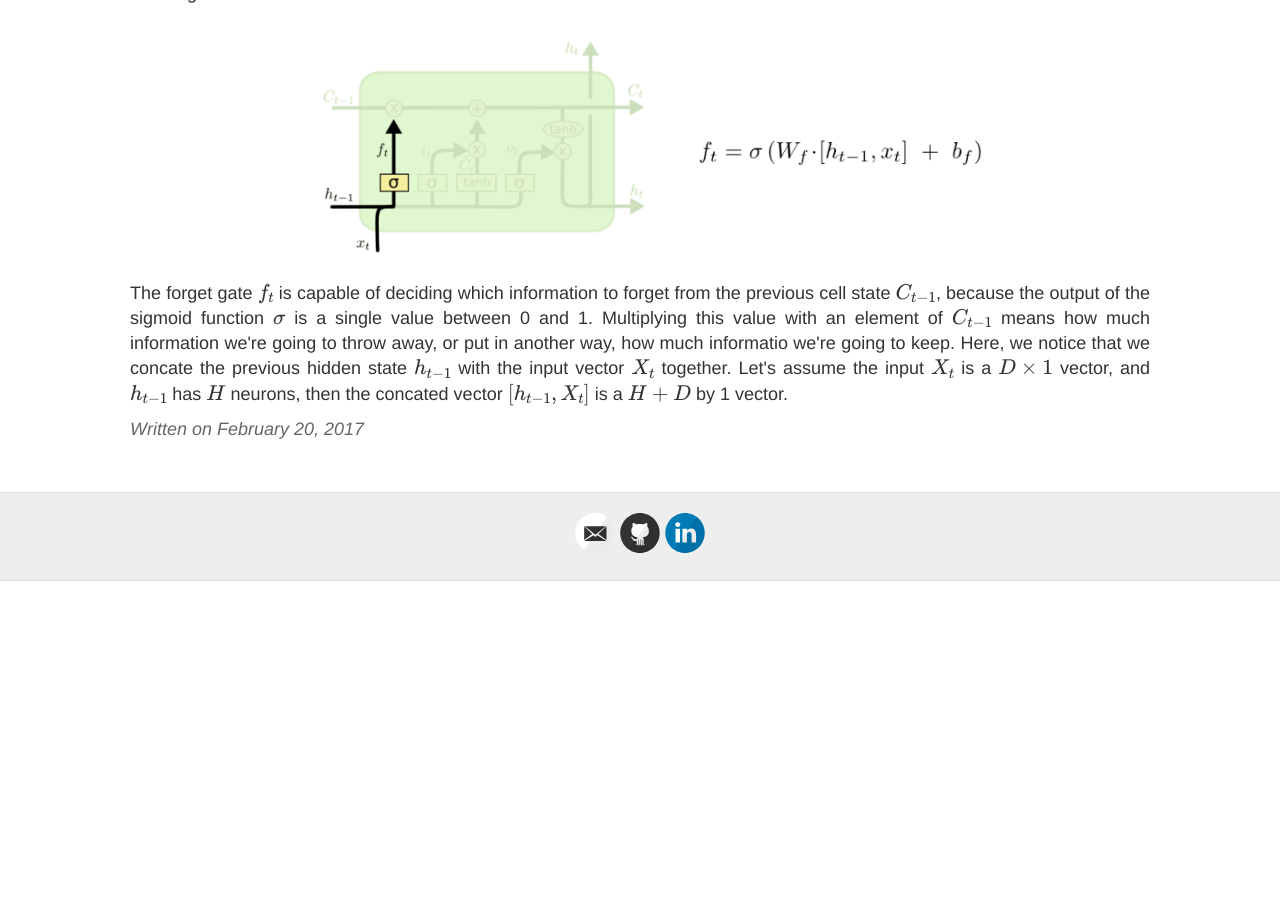
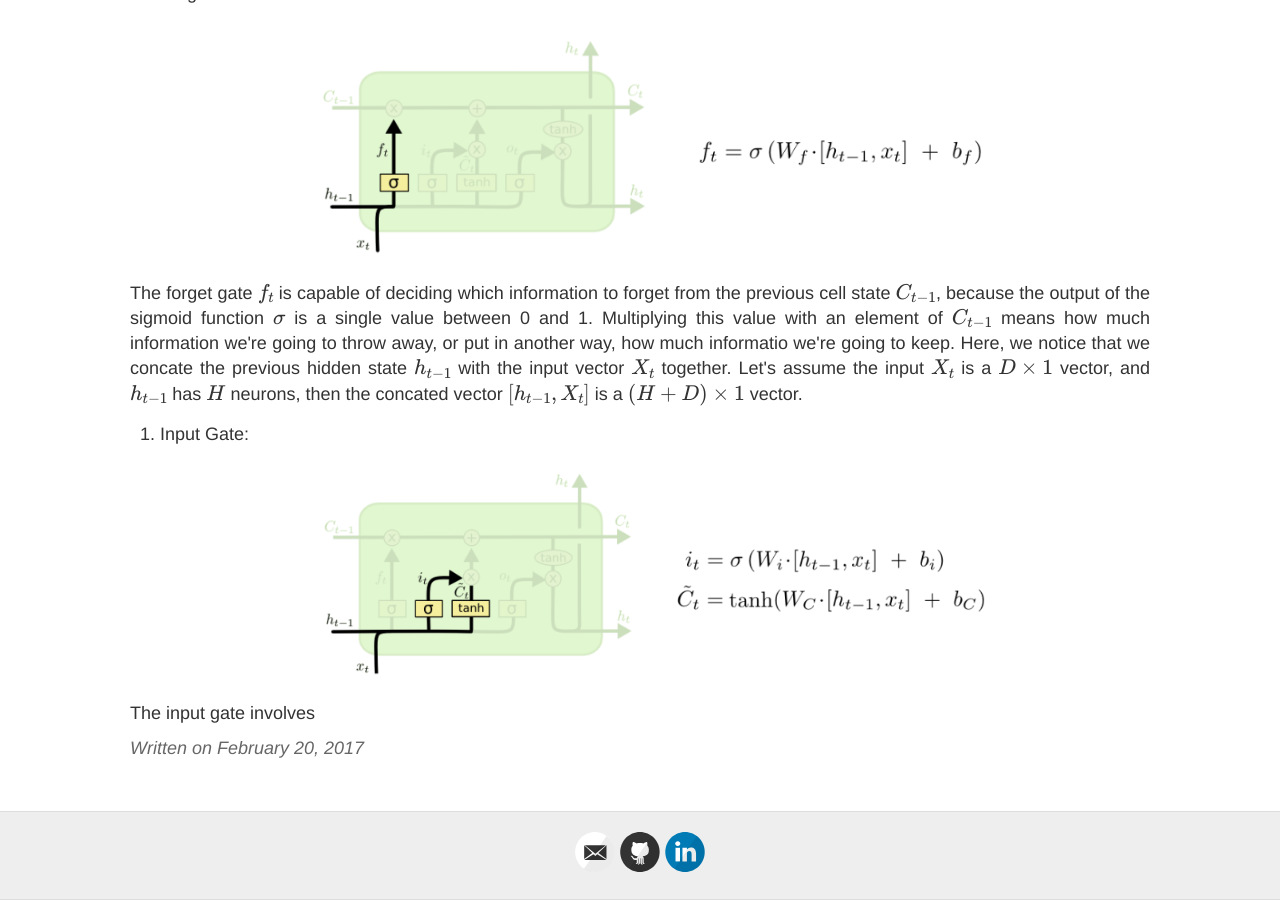
Before and after one commit to xiaojunzhao/xiaojunzhao.github.io, a Jekyll site: the page built from _posts/2017-02-20-LSTM.md, in a window 1280 px wide and 900 px high, scrolled down 855 px. Built offline with Jekyll 4.4.1, drawn with Linux system fonts in a browser that asks for light colours; formulas are drawn with MathJax 3; before the commit the page ends 1436 px from its top, so only the background shows below that.

Commit message:
Update 2017-02-20-LSTM.md

```diff
--- a/_posts/2017-02-20-LSTM.md
+++ b/_posts/2017-02-20-LSTM.md
@@ -17,4 +17,12 @@ permalink: blog/LSTM/
 <img src="/images/forget.png" class="center" style="width: 70%; height: 70%" >
 </center>
 
-<p style='text-align: justify;'>The forget gate \(f_t\) is capable of deciding which information to forget from the previous cell state \(C_{t-1}\), because the output of the sigmoid function \(\sigma\) is a single value between 0 and 1. Multiplying this value with an element of \(C_{t-1}\) means how much information we're going to throw away, or put in another way, how much informatio we're going to keep.  Here, we notice that we concate the previous hidden state \(h_{t-1}\) with the input vector \(X_{t}\) together. Let's assume the input \(X_{t}\) is a \(D \times 1\) vector, and \(h_{t-1}\) has \(H\) neurons, then the concated vector \([h_{t-1},X_{t}]\) is a \(H+D\) by 1 vector. </p>
+<p style='text-align: justify;'>The forget gate \(f_t\) is capable of deciding which information to forget from the previous cell state \(C_{t-1}\), because the output of the sigmoid function \(\sigma\) is a single value between 0 and 1. Multiplying this value with an element of \(C_{t-1}\) means how much information we're going to throw away, or put in another way, how much informatio we're going to keep.  Here, we notice that we concate the previous hidden state \(h_{t-1}\) with the input vector \(X_{t}\) together. Let's assume the input \(X_{t}\) is a \(D \times 1\) vector, and \(h_{t-1}\) has \(H\) neurons, then the concated vector \([h_{t-1},X_{t}]\) is a \((H+D) \times 1\) vector. </p>
+
+2. Input Gate:
+<center>
+<img src="/images/input.png" class="center" style="width: 70%; height: 70%" >
+</center>
+
+<p style='text-align: justify;'> The input gate involves
+</p>
```
